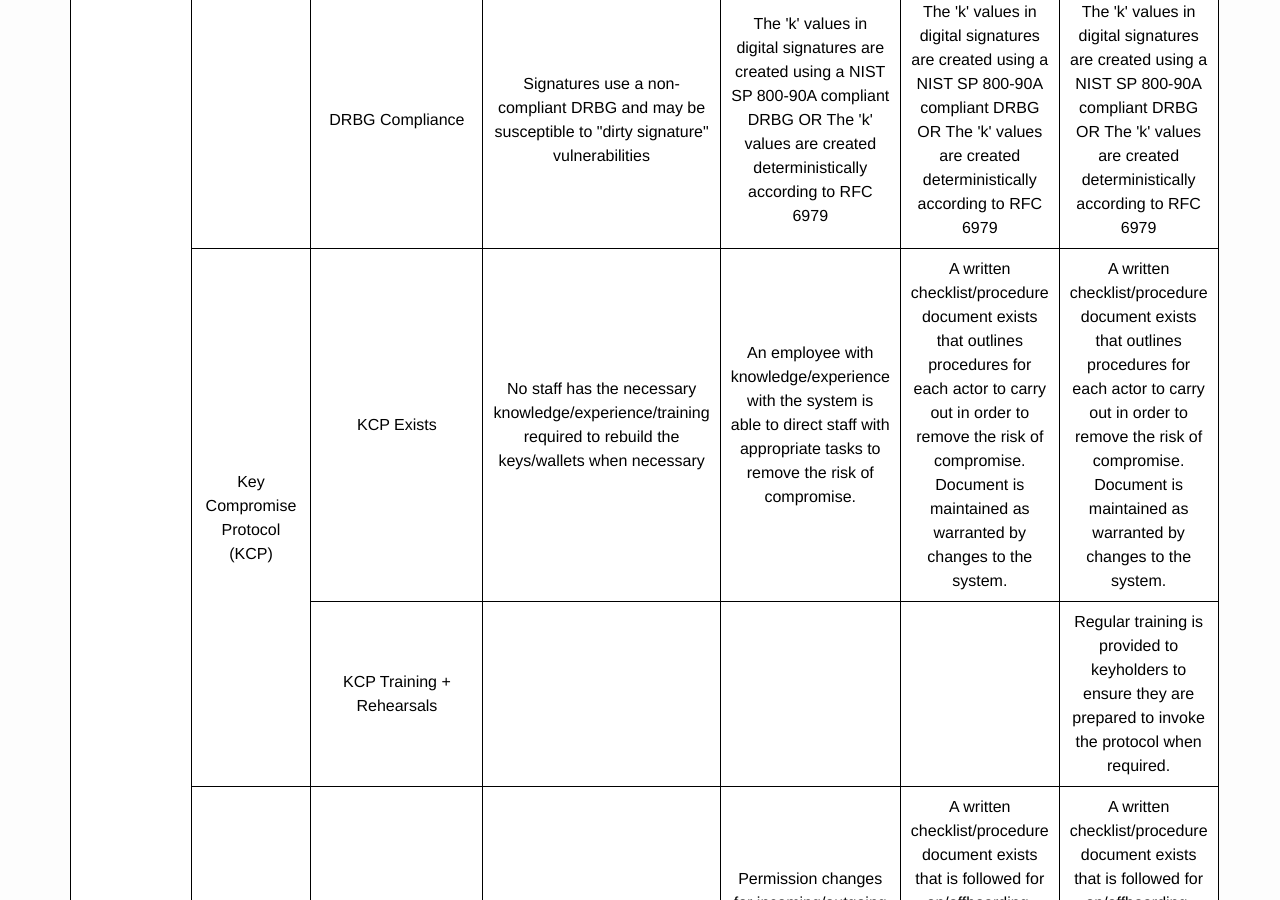
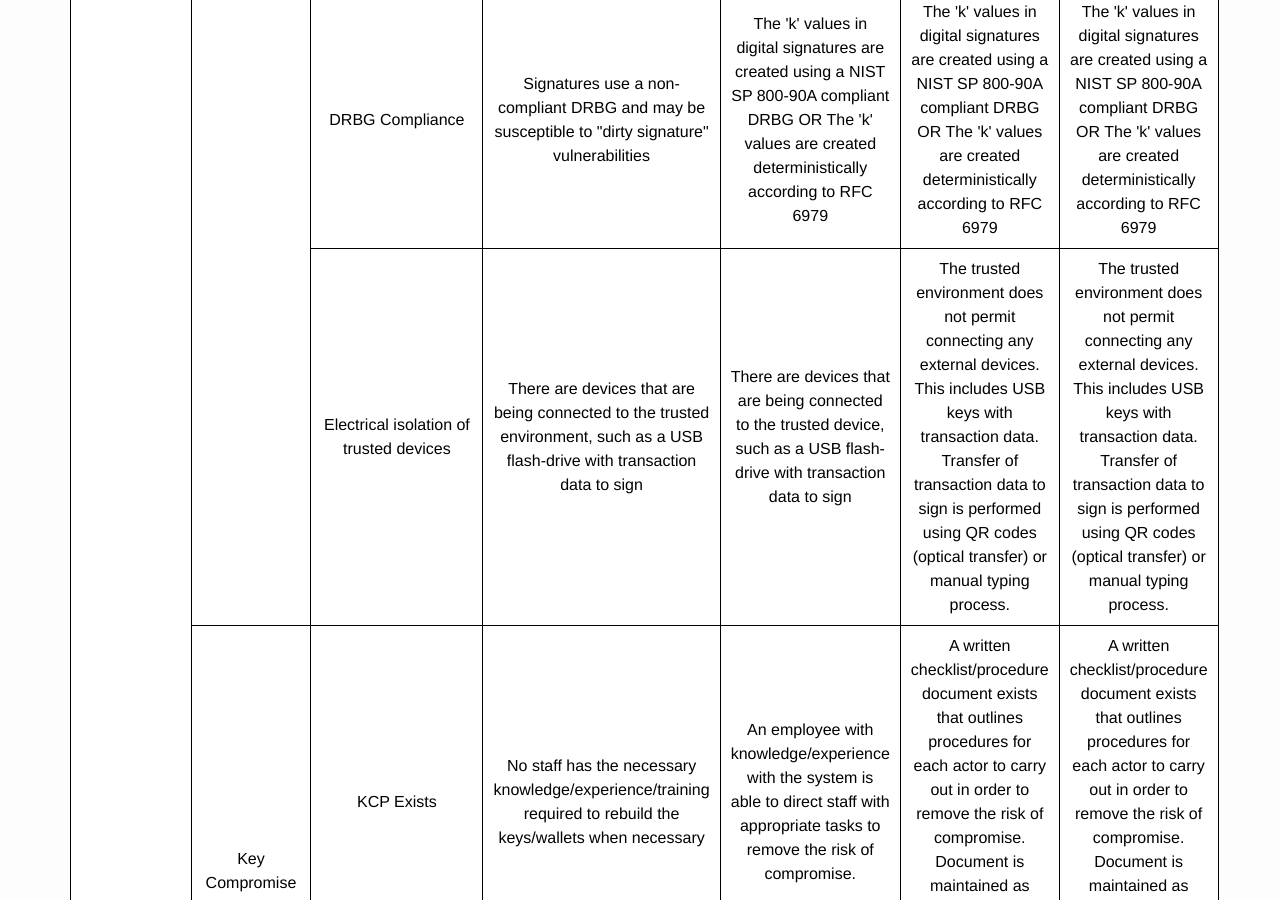
Before and after one commit to CryptoConsortium/CCSS, a Jekyll site: the page built from 2_matrix.html, in a window 1280 px wide and 900 px high, scrolled down 3604 px. Built offline with Jekyll 4.4.1, drawn with Linux system fonts in a browser that asks for light colours.

Commit message:
Add requirement to not connect any USB devices
For level 2 and 3, transactions should be transferred solely using optical (QR code) or manual (keyboard typing) channels and no external USB or other devices should ever be connected to a trusted environment.

```diff
--- a/_data/aspects/104-KeyUsage.yml
+++ b/_data/aspects/104-KeyUsage.yml
@@ -23,10 +23,12 @@
   - Digital [signatures](#signature) must use a 'k' value that is never repeated. This can be accomplished through the use of a [deterministic random bit generator (DRBG)](#drbg) that is compliant with [NIST SP 800-90A](http://http://csrc.nist.gov/publications/nistpubs/800-90A/SP800-90A.pdf), or a deterministic scheme compatible with [RFC 6979](https://tools.ietf.org/html/rfc6979). Using strong sources of [entropy](#entropy) is required in order to prevent "dirty signature" vulnerabilities that can allow attackers to recover the private key that was used to compute the signature. A common implementation of this is to use the [pseudo-random number generator (PRNG)](#prng) supplied by popular operating systems, or an RFC 6979-compatible scheme.
 
 level_two:
+  - The [trusted environment](#trusted-environment) does not permit connecting any external devices. This includes USB keys with transaction data. Transfer of transaction data to sign is performed using QR codes (optical transfer) or manual typing process.
   - All organizational [key](#key)/[seed](#seed)-holders have undergone [identity verification](#identity-verification) to ensure they are who they say they are. This reduces the risks associated with impersonation and social engineering attacks which may result in access to organizational or customer funds.
   - Verification of fund destinations and amounts is performed via a [Authenticated Communication Channel](#authenticated-communication-channel) prior to [key](#key)/[seed](#seed) use. This can be performed by humans before using their keys/seeds to ensure they’re sending the right amount of funds to the right [addresses](#address)/people/companies, or by systems that perform automated signing by checking destination addresses against whitelists and spending limits before the signature is applied. The implementation of payment protocols that provide [digitally signed](#signature) addresses, or the use of systems that display images and business names instead of cryptocurrency addresses greatly simplify this verification process.
 
 level_three:
+  - The [trusted environment](#trusted-environment) does not permit connecting any external devices. This includes USB keys with transaction data. Transfer of transaction data to sign is performed using QR codes (optical transfer) or manual typing process.
   - Access to the [key](#key)/[seed](#seed) requires an identifier (e.g. username, email, GUID, etc.) and at least 3 (three) other [factors of authentication](#authentication-factor). Similar to the requirement of 2 additional factors in Level I, the other 3 factors of authentication in Level III can take any form that provides confirmation of an authorized user's identity.
   - All organizational [key](#key)/[seed](#seed) holders have had background checks performed by law enforcement personnel or investigative firms. This ensures each key/seed holder is who they say they are and does not have evidence in their past of actions that would represent a risk to the organization if they had signing authority on organization or user funds.
 
@@ -96,3 +98,16 @@
       The 'k' values in digital signatures are created using a NIST SP 800-90A compliant DRBG
       OR
       The 'k' values are created deterministically according to RFC 6979
+  - component: &010409
+    id: 1.4.9
+    title_short: Electrical isolation of trusted devices
+    uncertified: >
+      There are devices that are being connected to the trusted environment, such as a USB flash-drive with transaction data to sign
+    level_one: >
+      There are devices that are being connected to the trusted device, such as a USB flash-drive with transaction data to sign
+    level_two: >
+      The trusted environment does not permit connecting any external devices. This includes USB keys with transaction data.
+      Transfer of transaction data to sign is performed using QR codes (optical transfer) or manual typing process.
+    level_three: >
+      The trusted environment does not permit connecting any external devices. This includes USB keys with transaction data.
+      Transfer of transaction data to sign is performed using QR codes (optical transfer) or manual typing process.
```
